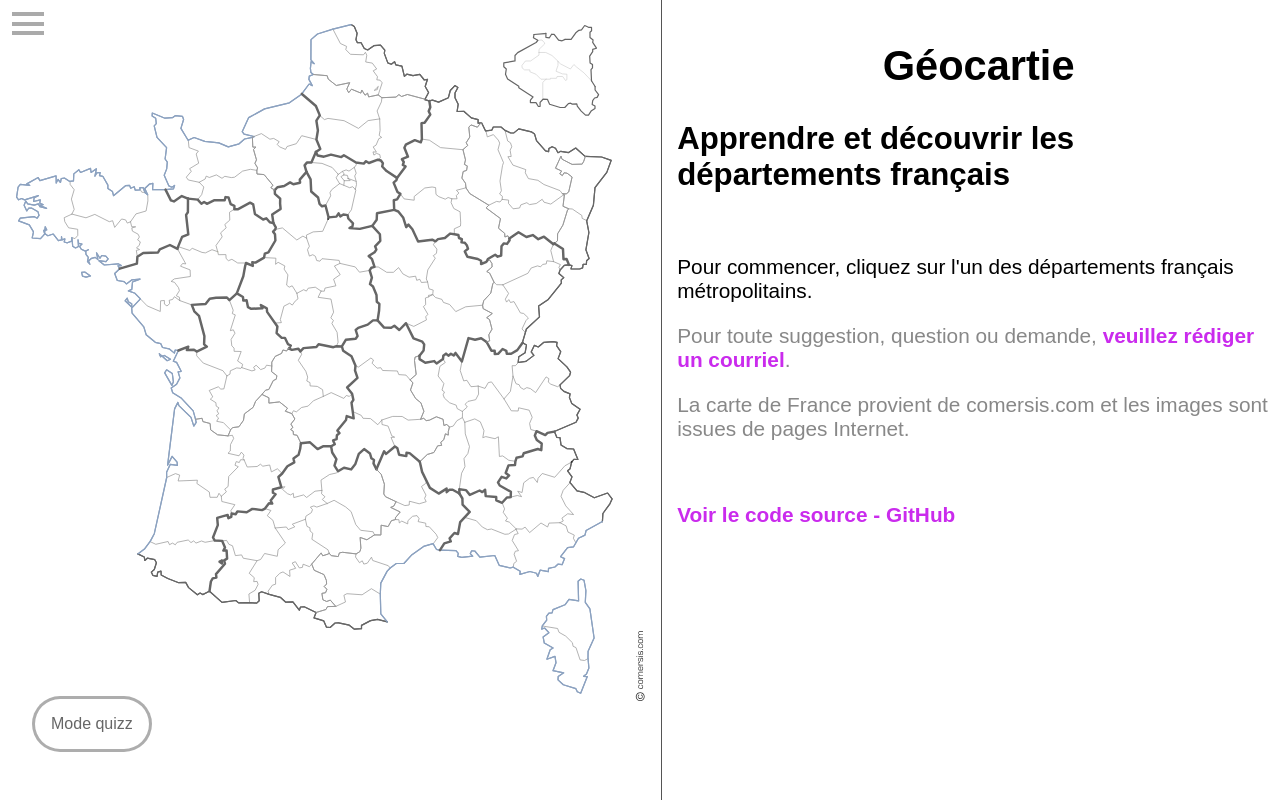
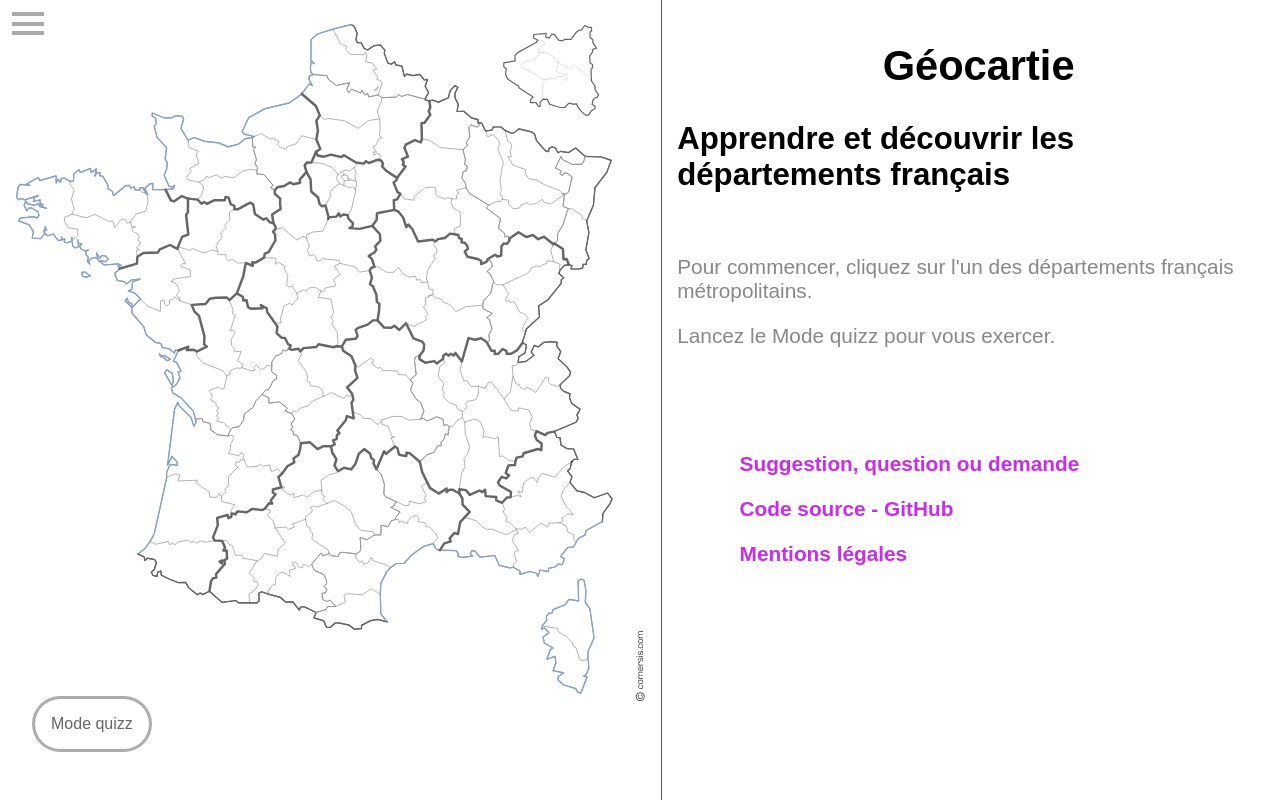
Before and after one commit to Em-ilien/Geocartie, a PHP site: page / in a window 1280 px wide. Run offline with PHP 8.4, Linux system fonts and the light colour scheme; a stand-in replaces the project's code that opens the database connection.

Commit message:
update home page

```diff
--- a/css/style.css
+++ b/css/style.css
@@ -38,6 +38,15 @@ a, .link {
 .infos h2, .infos h1 {
     margin: 1em auto 0;
     width: fit-content;
+}
+
+.infos .default h2 {
+    margin-bottom: 2em;
+}
+
+.infos .default .links {
+  width: fit-content;
+  margin: 5em auto 0 3em;
 }
 
 .infos h2 span {
@@ -148,11 +157,6 @@ a, .link {
 body.quizz-mode {
   margin-top: 7.5vh;
   max-height: 92.5vh;
-}
-
-.infos .default p:nth-child(3n) {
-    margin-top: 3em;
-    color: #000;
 }
 
 span.info-bulle {
--- a/index.php
+++ b/index.php
@@ -29,15 +29,19 @@ session_start();
 			<h1>Géocartie</h1>
 			<h2>Apprendre et découvrir les départements français</h2>
 			<p>Pour commencer, cliquez sur l'un des départements français métropolitains.</p>
-			<p>Pour toute suggestion, question ou demande, <a target="_blank" onClick="showEmailWindow(`Message concernant Géocartie`, `Monsieur Cosson,\n\n
+			<p>Lancez le Mode quizz pour vous exercer.</p>
+
+			<div class="links">
+				<p><a target="_blank" onClick="showEmailWindow(`Message concernant Géocartie`, `Monsieur Cosson,\n\n
 				J'ai découvert l'application Web nommée Géocartie que vous avez réalisée.\n
 				Je vous adresse ce courriel afin de {SAISISSEZ_UN_MOTIF}.\n
 				{VEUILLEZ_POURSUIVRE_VOTRE_MESSAGE}\n\n
 				Je devine l'attention que vous porterez à mon message.\n
 				Mes sincères salutations,\n{SIGNATURE}`); event.preventDefault();"
-				href="mailto:emilien@em-ilien.fr">veuillez rédiger un courriel</a>.</p>
-			<p>La carte de France provient de comersis.com et les images sont issues de pages Internet.</p>
-			<p><a target="_blank" href="https://github.com/em-ilien/geocartie">Voir le code source - GitHub</a></p>
+				href="mailto:emilien@em-ilien.fr">Suggestion, question ou demande</a></p>
+				<p><a target="_blank" href="https://github.com/em-ilien/geocartie">Code source - GitHub</a></p>
+				<p><a target="_blank" href="mentions-legales.php">Mentions légales</a></p>
+			</div>
 		</div>
 	</div>
 	<div class="burger-menu">
```
